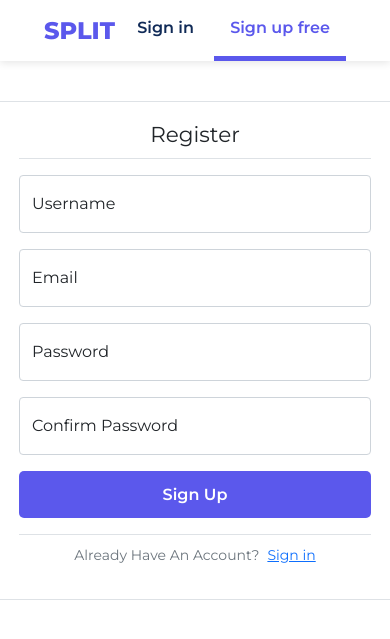
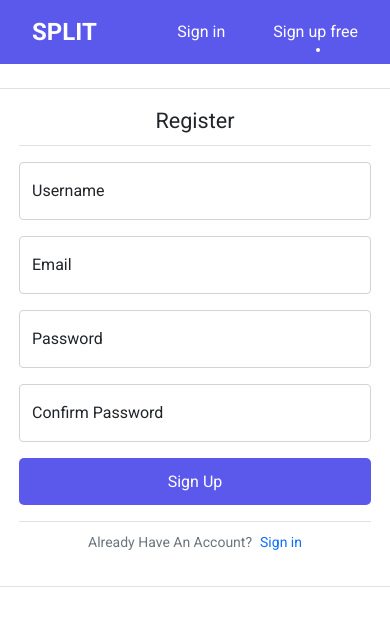
Before and after one commit to ReshanCSX/CS50x-Final-Project, a Flask app: page /signup in a window 390 px wide. Shown: the top 639 px of the page. Run offline with Flask 2, Linux system fonts and the light colour scheme.

Commit message:
New responsive navigation menu

```diff
--- a/financeapp/routes.py
+++ b/financeapp/routes.py
@@ -66,7 +66,6 @@ def logout():
     logout_user()
     return redirect("/")
 
-
 @app.route("/home", methods=["GET", "POST"])
 @login_required
 def home():
--- a/financeapp/static/styles.css
+++ b/financeapp/static/styles.css
@@ -1,46 +1,122 @@
-body {
-  font-family: "Montserrat", sans-serif;
-}
-
-nav {
-  padding: 0rem 2rem !important;
-  background-color: #FFF;
-  box-shadow: 0px 2px 8px 0px rgba(0, 0, 0, 0.1);
-}
-nav .brand a {
-  color: #5B58EC;
-  text-decoration: none;
-  font-weight: 800;
-  font-size: 1.5rem;
-}
-nav .logged-menu .nav-items .nav-item {
-  margin: 0rem 1rem;
-}
-nav .nav-items {
-  list-style: none;
+* {
+  box-sizing: border-box;
   padding: 0;
   margin: 0;
 }
-nav .nav-items .nav-item {
-  display: inline-flex;
+
+html {
+  scroll-behavior: smooth;
+  font-size: text_size(normal);
+}
+
+body {
+  font-family: "Roboto", sans-serif;
+}
+
+ul {
+  padding: 0;
+  margin: 0;
+  list-style: none;
+}
+
+a {
+  text-decoration: none;
+}
+
+header {
+  background-color: #5B58EC;
+  width: 100%;
+  transition: 0.4s;
+}
+header .navbar {
+  display: flex;
+  justify-content: space-between;
+  align-items: center;
+  height: 4rem;
+  margin-left: 2rem;
+  margin-right: 2rem;
+}
+header .navbar .nav_logo {
+  font-size: 1.5rem;
+  font-weight: 700;
+}
+header .navbar .nav_logo a {
+  color: #FFFFFF;
+}
+header .navbar .nav_menu {
+  padding-left: 3rem;
+  display: flex;
   align-items: center;
 }
-nav .nav-items .nav-item .active {
-  border-bottom: 5px solid #5B58EC;
-  color: #5B58EC;
+header .navbar .nav_menu .nav_list, header .navbar .nav_menu .nav_item {
+  display: flex;
 }
-nav .nav-items .nav-item a {
-  text-decoration: none;
-  color: #102A57;
-  font-size: 1rem;
-  font-weight: 600;
-  padding: 1rem;
-  border-bottom: 5px solid transparent;
+header .navbar .nav_menu .nav_list {
+  justify-content: center;
+  align-items: center;
+  -moz-column-gap: 3rem;
+       column-gap: 3rem;
 }
-nav .nav-items .nav-item a:hover {
-  color: #5B58EC;
-  transition: 0.3s;
-  border-bottom: 5px solid #5B58EC;
+header .navbar .nav_menu .nav_list .nav_item {
+  position: relative;
+  flex-direction: column;
+  row-gap: 4px;
+}
+header .navbar .nav_menu .nav_list .nav_item a {
+  color: #FFFFFF;
+}
+header .navbar .nav_menu .nav_list .nav_item .active::before {
+  content: "";
+  position: absolute;
+  bottom: -0.5rem;
+  width: 100%;
+  height: 4px;
+  background-color: #FFF;
+  opacity: 100%;
+  border-radius: 1rem;
+}
+header .navbar .nav_menu .nav_list .nav_item:hover {
+  opacity: 80%;
+}
+
+@media only screen and (max-width: 330px) {
+  body {
+    font-size: 0.75rem;
+  }
+  .nav_list {
+    -moz-column-gap: 2rem !important;
+         column-gap: 2rem !important;
+  }
+}
+@media screen and (max-width: 768px) {
+  .bottom {
+    position: fixed;
+    bottom: 0;
+    left: 0;
+    background-color: #5B58EC;
+    width: 100%;
+    padding-left: 0 !important;
+    margin: 0;
+    height: 4rem;
+    display: grid;
+    justify-content: center;
+    border-radius: 1.25rem 1.25rem 0 0;
+    transition: 0.4s;
+  }
+  .active::before {
+    content: "";
+    position: absolute;
+    bottom: -0.5rem;
+    width: 4px !important;
+    left: 50%;
+    height: 4px;
+    background-color: #FFF;
+    opacity: 100%;
+    border-radius: 1rem;
+  }
+}
+.main_container {
+  margin-top: 4.5rem;
 }
 
 .login-form {
@@ -49,13 +125,9 @@ nav .nav-items .nav-item a:hover {
   width: 450px;
   padding: 1rem 3rem;
 }
-.login-form h1 {
-  font-weight: 600;
-}
 .login-form .form-button {
   background-color: #5B58EC;
   color: #FFF;
-  font-weight: 600;
   border: none;
   border-radius: 5px;
   width: 100%;
--- a/financeapp/static/styles.scss
+++ b/financeapp/static/styles.scss
@@ -3,17 +3,16 @@ $complementary-color: #FFF;
 $accent-color-1: #102A57;
 $accent-color-2: #0ABB79;
 
-$text-color-white: #FFF;
+$text-color-white: #FFFFFF;
 $text-color-black: #101010;
 
 $text_weights:(
-    "regular" : 400,
-    "medium" : 600,
-    "bold" : 800
+    "normal" : 400,
+    "bold" : 700
 );
 
 $text_size:(
-    "regular" : 1rem,
+    "normal" : .938rem,
     "medium" : 1.5rem
 );
 
@@ -25,69 +24,206 @@ $text_size:(
     @return map-get($text_size, $size)
 };
 
+
+// Base styles
+* {
+    box-sizing: border-box;
+    padding: 0;
+    margin: 0;
+  }
+
+  html {
+    scroll-behavior: smooth;
+    font-size: text_size(normal);
+  }
+
 body{
-    font-family: 'Montserrat', sans-serif;
+    font-family: 'Roboto', sans-serif;
 }
 
-nav{
-    padding: 0rem 2rem !important;
-    background-color: $complementary-color;
-    -webkit-box-shadow: 0px 2px 8px 0px rgba(0,0,0,0.1);
-    -moz-box-shadow: 0px 2px 8px 0px rgba(0,0,0,0.1);
-    box-shadow: 0px 2px 8px 0px rgba(0,0,0,0.1);
+ul {
+    padding: 0;
+    margin: 0;
+    list-style: none;
+}
 
-    .brand{
+a {
+text-decoration: none;
+}
 
-        a{
-            color:$primary-color;
-            text-decoration: none;
+header{
+    background-color: $primary-color;
+    width: 100%;
+    transition: .4s;
+
+    .navbar{
+        display: flex;
+        justify-content: space-between;
+        align-items: center;
+        height: 4rem;
+        margin-left: 2rem;
+        margin-right: 2rem;
+
+        .nav_logo{
+            font-size: f_size(medium);
             font-weight: f_weight(bold);
-            font-size: f_size(medium);
-        }
-    }
 
-    .logged-menu{
-
-        .nav-items{
-            .nav-item{
-                margin: 0rem 1rem;
+            a{
+                color: $text-color-white;
             }
         }
-    }
 
-    .nav-items{
-        list-style: none;
-        padding: 0;
-        margin: 0;
-
-        .nav-item{
-            display: inline-flex;
+        .nav_menu{
+            padding-left: 3rem;
+            display: flex;
             align-items: center;
 
+            .nav_list, .nav_item{
+                display: flex;
+              }
 
-            .active{
-                border-bottom: 5px solid $primary-color;
-                color: $primary-color;
-            }
+              .nav_list{
+                justify-content: center;
+                align-items: center;
+                column-gap: 3rem;
 
-            a{
-                text-decoration: none;
-                color: $accent-color-1;
-                font-size: f_size(regular);
-                font-weight: f_weight(medium);
-                padding: 1rem;
-                border-bottom: 5px solid transparent;
+                .nav_item{
+                    position: relative;
+                    flex-direction: column;
+                    row-gap: 4px;
 
+                    a{
+                        color: $text-color-white;
+                      }
 
-                &:hover{
-                    color:$primary-color;
-                    transition: 0.3s;
-                    border-bottom: 5px solid $primary-color;
-                }
-            }
+                      .active::before{
+                        content: '';
+                        position: absolute;
+                        bottom: -.5rem;
+                        width: 100%;
+                        height: 4px;
+                        background-color: $complementary-color;
+                        opacity: 100%;
+                        border-radius: 1rem;
+                    }
+
+                      &:hover{
+                        opacity: 80%;
+                    }
+                  }
+              }
         }
     }
 }
+
+
+@media only screen and (max-width: 330px) {
+    body{
+        font-size: 0.75rem;
+    }
+
+    .nav_list{
+        column-gap: 2rem !important;
+    }
+}
+
+@media screen and (max-width: 768px) {
+    .bottom {
+      position: fixed;
+      bottom: 0;
+      left: 0;
+      background-color: $primary-color;
+      width: 100%;
+      padding-left: 0 !important;
+      margin: 0;
+      height: 4rem;
+      display: grid;
+      justify-content: center;
+      border-radius: 1.25rem 1.25rem 0 0;
+      transition: .4s;
+    }
+
+    .active::before{
+        content: '';
+        position: absolute;
+        bottom: -.5rem;
+        width: 4px !important;
+        left: 50%;
+        height: 4px;
+        background-color: $complementary-color;
+        opacity: 100%;
+        border-radius: 1rem;
+    }
+  }
+
+
+
+
+
+
+.main_container{
+    margin-top: 4.5rem;
+}
+
+// nav{
+//     padding: 0rem 2rem !important;
+//     background-color: $complementary-color;
+//     -webkit-box-shadow: 0px 2px 8px 0px rgba(0,0,0,0.1);
+//     -moz-box-shadow: 0px 2px 8px 0px rgba(0,0,0,0.1);
+//     box-shadow: 0px 2px 8px 0px rgba(0,0,0,0.1);
+
+//     .brand{
+
+//         a{
+//             color:$primary-color;
+//             text-decoration: none;
+//             font-weight: f_weight(bold);
+//             font-size: f_size(medium);
+//         }
+//     }
+
+//     .logged-menu{
+
+//         .nav-items{
+//             .nav-item{
+//                 margin: 0rem 1rem;
+//             }
+//         }
+//     }
+
+//     .nav-items{
+//         list-style: none;
+//         padding: 0;
+//         margin: 0;
+
+//         .nav-item{
+//             display: inline-flex;
+//             align-items: center;
+
+
+//             .active{
+//                 border-bottom: 5px solid $primary-color;
+//                 color: $primary-color;
+//             }
+
+//             a{
+//                 text-decoration: none;
+//                 color: $accent-color-1;
+//                 font-size: f_size(regular);
+//                 font-weight: f_weight(medium);
+//                 padding: 1rem;
+//                 border-bottom: 5px solid transparent;
+
+
+//                 &:hover{
+//                     color:$primary-color;
+//                     transition: 0.3s;
+//                     border-bottom: 5px solid $primary-color;
+//                 }
+//             }
+//         }
+//     }
+// }
 
 
 .login-form{
--- a/financeapp/templates/layout.html
+++ b/financeapp/templates/layout.html
@@ -12,8 +12,7 @@
 
         <link rel="preconnect" href="https://fonts.googleapis.com">
         <link rel="preconnect" href="https://fonts.gstatic.com" crossorigin>
-        <link href="https://fonts.googleapis.com/css2?family=Montserrat:wght@400;600;800&display=swap" rel="stylesheet">
-
+        <link href="https://fonts.googleapis.com/css2?family=Roboto:wght@400;700&display=swap" rel="stylesheet">
         <link href="/static/styles.css" rel="stylesheet">
 
         {% if title %}
@@ -27,49 +26,52 @@
     <!-- Navigation bar -->
       <header>
         <nav class="navbar">
-          <div class="container-fluid py-0 my-0">
-            <div class="brand"><a href="/">SPLIT</a></div>
-
+          <div class="nav_logo"><a href="/">SPLIT</a></div>
           {% if current_user.is_authenticated %}
-            <div class="logged-menu">
-              <ul class="nav-items">
-                <li class="nav-item"><a href="{{ url_for('home') }}" class="{{ 'active' if active_page == 'overview' }}">Overview</a></li>
-                <li class="nav-item"><a href="#" class="{{ 'active' if active_page == 'budget' }}">Budget</a></li>
-                <li class="nav-item"><a href="#" class="{{ 'active' if active_page == 'transactions' }}">Transactions</a></li>
+          <div class="nav_menu bottom me-auto">
+            <ul class="nav_list">
+              <li class="nav_item"><a href="{{ url_for('home') }}" class="all {{ 'active' if active_page == 'overview' }}">Overview</a></li>
+              <li class="nav_item"><a href="#" class="all {{ 'active' if active_page == 'budget' }}">Budget</a></li>
+              <li class="nav_item"><a href="#" class="all {{ 'active' if active_page == 'transactions' }}">Transactions</a></li>
             </ul>
           </div>
 
-            <div class="navbar-items">
-              <ul class="nav-items">
-                <li class="nav-item"><a href="{{ url_for('login')}}" class="{{ 'active' if active_page == 'login' }}">Profile</a></li>
-                <li class="nav-item"><a href="{{ url_for('logout')}}">Logout</a></li>
+          <div class="nav_menu top">
+            <ul class="nav_list">
+              <li class="nav_item"><a href="{{ url_for('login')}}" class="{{ 'active' if active_page == 'login' }}">Profile</a></li>
+              <li class="nav_item"><a href="{{ url_for('logout')}}">Logout</a></li>
             </ul>
           </div>
 
           {% else %}
-            <div class="navbar-items">
-              <ul class="nav-items">
-                <li class="nav-item"><a href="{{ url_for('login')}}" class="{{ 'active' if active_page == 'login' }}">Sign in</a></li>
-                <li class="nav-item"><a href="{{ url_for('signup')}}" class="{{ 'active' if active_page == 'signup' }}">Sign up free</a></li>
+          <div class="nav_menu">
+            <ul class="nav_list">
+              <li class="nav_item"><a href="{{ url_for('login')}}" class="{{ 'active' if active_page == 'login' }}">Sign in</a></li>
+              <li class="nav_item"><a href="{{ url_for('signup')}}" class="{{ 'active' if active_page == 'signup' }}">Sign up free</a></li>
             </ul>
           </div>
           {% endif %}
-          </div>
         </nav>
       </header>
 
-      <main class="container-fluid py-4 d-grid justify-content-center">
-
-        <div class="row">
+      <!-- Flash messages -->
       {% with messages = get_flashed_messages("with categories=true") %}
         {% if messages %}
+          {% set margin = 'no' %}
           {% for category, message in messages %}
-                <div class="d-block alert alert-{{category}} text-center"> {{message}} </div>
+      <div class="container-fluid text-center pt-3">
+        <div class="row">
+          <div class="col">
+              <div class="alert alert-{{category}} mb-0"> {{message}} </div>
+          </div>
+        </div>
+      </div>
           {% endfor %}
         {% endif %}
       {% endwith %}
-        </div>
 
+      <!-- Content -->
+      <main class="container-fluid d-grid justify-content-center pt-2">
         <div class="row">
           {% block main %}{% endblock %}
         </div>
```
Lines whose indentation alone changed are shown as unchanged.
